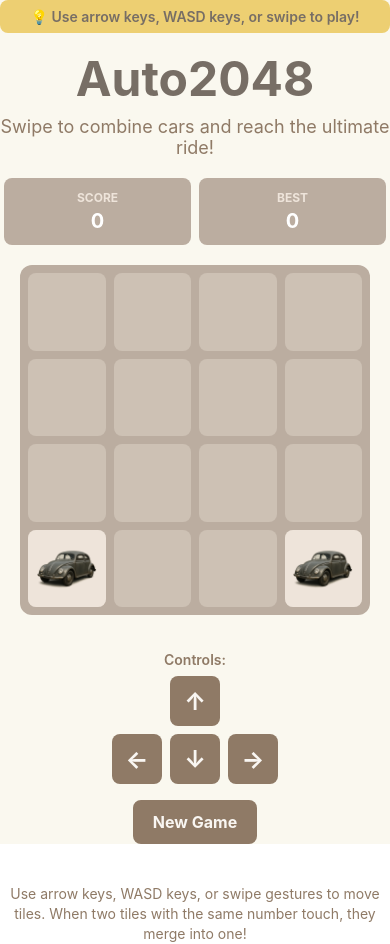
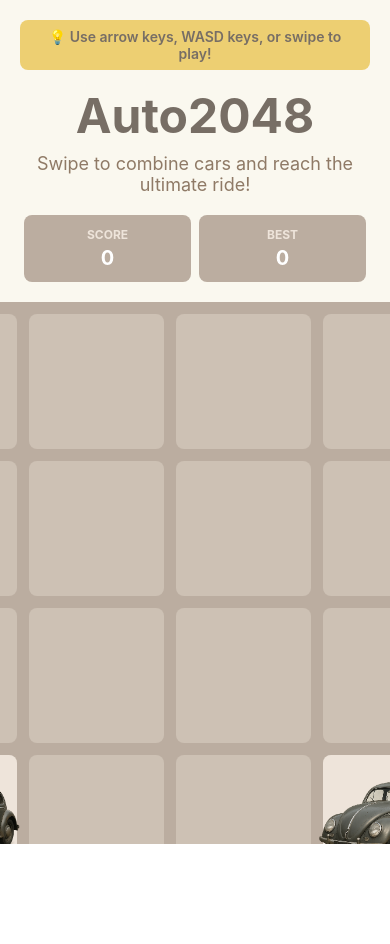
Before and after one commit to laurihut/auto2048, a React Native app: screen / in a window 390 px wide. After the commit the page ends 844 px from the top, so only its background shows below. Built offline with nearby package versions, Linux system fonts and the light colour scheme.

Commit message:
gesture handler

```diff
--- a/App.tsx
+++ b/App.tsx
@@ -7,6 +7,7 @@ import {
   StatusBar,
   TouchableOpacity,
   Platform,
+  ScrollView,
 } from 'react-native';
 // Gesture handler imports - may not work on web without additional setup
 let PanGestureHandler: any, State: any;
@@ -81,14 +82,17 @@ export default function App() {
     // Prevent gestures during game over
     if (gameState.gameOver || gameState.won) return;
 
-    if (event.nativeEvent.state === State.END) {
+    // Handle both onGestureEvent and onHandlerStateChange
+    const state = event.nativeEvent.state || event.nativeEvent.oldState;
+
+    if (state === State.END) {
       const { translationX, translationY, velocityX, velocityY } = event.nativeEvent;
 
       // Adjusted minimum distances for better mobile responsiveness
-      const minSwipeDistance = 30; // Reduced from 50 for easier mobile gestures
-      const minVelocity = 100; // Add velocity check for more responsive gestures
+      const minSwipeDistance = 25; // Slightly reduced for easier gestures
+      const minVelocity = 150; // Increased threshold for more intentional gestures
 
-      console.log('Gesture:', { translationX, translationY, velocityX, velocityY });
+      console.log('Gesture:', { translationX, translationY, velocityX, velocityY, state });
 
       // Check if gesture meets minimum requirements (distance OR velocity)
       const hasMinDistance = Math.max(Math.abs(translationX), Math.abs(translationY)) > minSwipeDistance;
@@ -134,6 +138,14 @@ export default function App() {
   return (
     <SafeAreaView style={styles.container}>
       <StatusBar barStyle="dark-content" backgroundColor="#FAF8EF" />
+      <ScrollView
+        contentContainerStyle={styles.scrollContent}
+        showsVerticalScrollIndicator={true}
+        bounces={false}
+        scrollEnabled={true}
+        keyboardShouldPersistTaps="handled"
+        nestedScrollEnabled={false}
+      >
         <View
           style={styles.keyboardHint}
           // Make the container focusable for keyboard events on web
@@ -157,10 +169,13 @@ export default function App() {
         <View style={styles.gameContainer}>
           <PanGestureHandler
             onGestureEvent={handleGesture}
-          activeOffsetX={[-10, 10]}
-          activeOffsetY={[-10, 10]}
-          failOffsetX={[-5, 5]}
-          failOffsetY={[-5, 5]}
+            onHandlerStateChange={handleGesture}
+            activeOffsetX={[-15, 15]}
+            activeOffsetY={[-15, 15]}
+            failOffsetX={[-10, 10]}
+            failOffsetY={[-10, 10]}
+            simultaneousHandlers={[]}
+            shouldCancelWhenOutside={true}
           >
             <View style={[styles.gestureContainer, styles.touchArea]}>
               <AnimatedGameBoard
@@ -189,6 +204,7 @@ export default function App() {
             {getInstructionText()}
           </Text>
         </View>
+      </ScrollView>
 
       <GameOverModal
         visible={gameState.gameOver || gameState.won}
@@ -205,6 +221,9 @@ const styles = StyleSheet.create({
   container: {
     flex: 1,
     backgroundColor: '#FAF8EF',
+  },
+  scrollContent: {
+    flexGrow: 1,
     padding: 20,
   },
   header: {
@@ -230,9 +249,9 @@ const styles = StyleSheet.create({
     // This wrapper is needed for PanGestureHandler
   },
   touchArea: {
-    // Ensure adequate touch area for gestures
-    minWidth: 300,
-    minHeight: 300,
+    // Ensure adequate touch area for gestures - increased for larger board
+    minWidth: 650,
+    minHeight: 650,
   },
   controls: {
     alignItems: 'center',
--- a/src/components/AnimatedGameBoard.tsx
+++ b/src/components/AnimatedGameBoard.tsx
@@ -10,8 +10,8 @@ interface AnimatedGameBoardProps {
 }
 
 const { width } = Dimensions.get('window');
-const BOARD_SIZE = Math.min(width - 40, 400);
-const GAP = 8;
+const BOARD_SIZE = 600; // Fixed large size, no longer constrained by screen width
+const GAP = 12; // Slightly larger gap for bigger board
 const TILE_SIZE = (BOARD_SIZE - GAP * 5) / 4;
 
 // Animation timing constants
--- a/src/components/AnimatedTile.tsx
+++ b/src/components/AnimatedTile.tsx
@@ -34,7 +34,7 @@ const AnimatedTile: React.FC<AnimatedTileProps> = ({
   const scaleAnimation = useRef(new Animated.Value(isSpawning ? 0 : 1)).current;
   const opacityAnimation = useRef(new Animated.Value(1)).current;
 
-  const GAP = 8;
+  const GAP = 12;
   const targetX = GAP + currentCol * (size + GAP);
   const targetY = GAP + currentRow * (size + GAP);
 
@@ -44,8 +44,8 @@ const AnimatedTile: React.FC<AnimatedTileProps> = ({
   // Handle position and movement animation
   useEffect(() => {
     const hasMovement = fromRow !== undefined && fromCol !== undefined;
-    const startX = hasMovement ? fromCol * (size + GAP) : targetX;
-    const startY = hasMovement ? fromRow * (size + GAP) : targetY;
+    const startX = hasMovement ? GAP + fromCol * (size + GAP) : targetX;
+    const startY = hasMovement ? GAP + fromRow * (size + GAP) : targetY;
 
     // Set initial position
     animatedPosition.setValue({ x: startX, y: startY });
@@ -139,8 +139,8 @@ const AnimatedTile: React.FC<AnimatedTileProps> = ({
           style={[
             styles.tileImage,
             {
-              width: size * 0.8,
-              height: size * 0.8,
+              width: size * 1.1,
+              height: size * 1.1,
               transform: [{ scale: scaleAnimation }]
             }
           ]}
@@ -172,7 +172,7 @@ const styles = StyleSheet.create({
     borderRadius: 8,
   },
   tileImage: {
-    borderRadius: 4,
+    borderRadius: 0,
   },
   tileText: {
     fontWeight: 'bold',
--- a/src/components/GameBoard.tsx
+++ b/src/components/GameBoard.tsx
@@ -8,8 +8,8 @@ interface GameBoardProps {
 }
 
 const { width } = Dimensions.get('window');
-const BOARD_SIZE = Math.min(width - 40, 400);
-const GAP = 8;
+const BOARD_SIZE = 600; // Fixed large size, no longer constrained by screen width
+const GAP = 12; // Slightly larger gap for bigger board
 const TILE_SIZE = (BOARD_SIZE - GAP * 5) / 4; // Board padding + 3 gaps between 4 tiles
 
 const GameBoard: React.FC<GameBoardProps> = ({ grid }) => {
--- a/src/components/Tile.tsx
+++ b/src/components/Tile.tsx
@@ -22,7 +22,7 @@ const Tile: React.FC<TileProps> = ({ value, size }) => {
       {value && imageSource && (
         <Image
           source={imageSource}
-          style={[styles.tileImage, { width: size * 0.8, height: size * 0.8 }]}
+          style={[styles.tileImage, { width: size * 1.1, height: size * 1.1 }]}
           resizeMode="contain"
         />
       )}
@@ -45,7 +45,7 @@ const styles = StyleSheet.create({
     borderRadius: 8,
   },
   tileImage: {
-    borderRadius: 4,
+    borderRadius: 0,
   },
   tileText: {
     fontWeight: 'bold',
```
Lines whose indentation alone changed are shown as unchanged.
